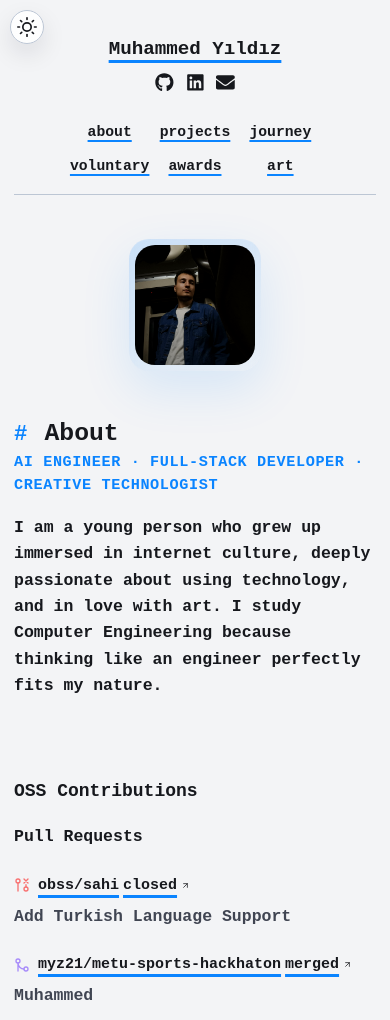
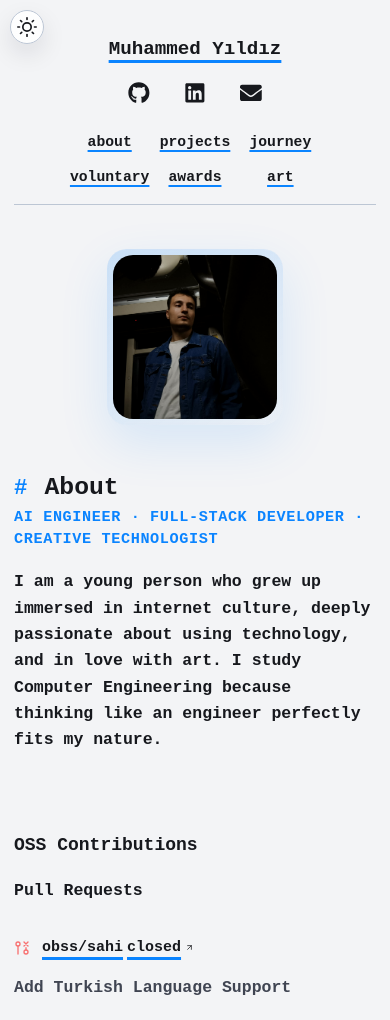
Before and after one commit to myz21/myz21.github.io, a website built with Vite: page index.html in a window 390 px wide. Shown: the top 1020 px of the page. Built offline with nearby package versions, Linux system fonts and the light colour scheme; a web font is replaced by a local one.

Commit message:
style: improve mobile touch targets and portrait

```diff
--- a/assets/styles/main.css
+++ b/assets/styles/main.css
@@ -1379,7 +1379,7 @@
   }
 
   .about-portrait-frame {
-    width: min(156px, 44vw);
+    width: min(210px, 54vw);
     margin: 0 auto
   }
 
@@ -1456,7 +1456,12 @@
   }
 
   .social-link {
-    font-size: 1.25em
+    align-items: center;
+    display: inline-flex;
+    font-size: 1.45em;
+    justify-content: center;
+    min-height: 44px;
+    min-width: 44px
   }
 
   .header-right {
@@ -1499,14 +1504,19 @@
 
   .project-link-icon,
   .card-ext-link {
-    width: 34px;
-    height: 34px
+    width: 44px;
+    height: 44px
   }
 
   .project-link-icon img,
   .card-ext-link svg {
-    width: 16px;
-    height: 16px
+    width: 18px;
+    height: 18px
+  }
+
+  .oss-repo-link {
+    min-height: 44px;
+    padding: 0 4px
   }
 
   .slider-nav,
@@ -1547,7 +1557,7 @@
   }
 
   .about-portrait-frame {
-    width: min(132px, 38vw);
+    width: min(176px, 52vw);
     padding: 6px;
     border-radius: 20px
   }
```
